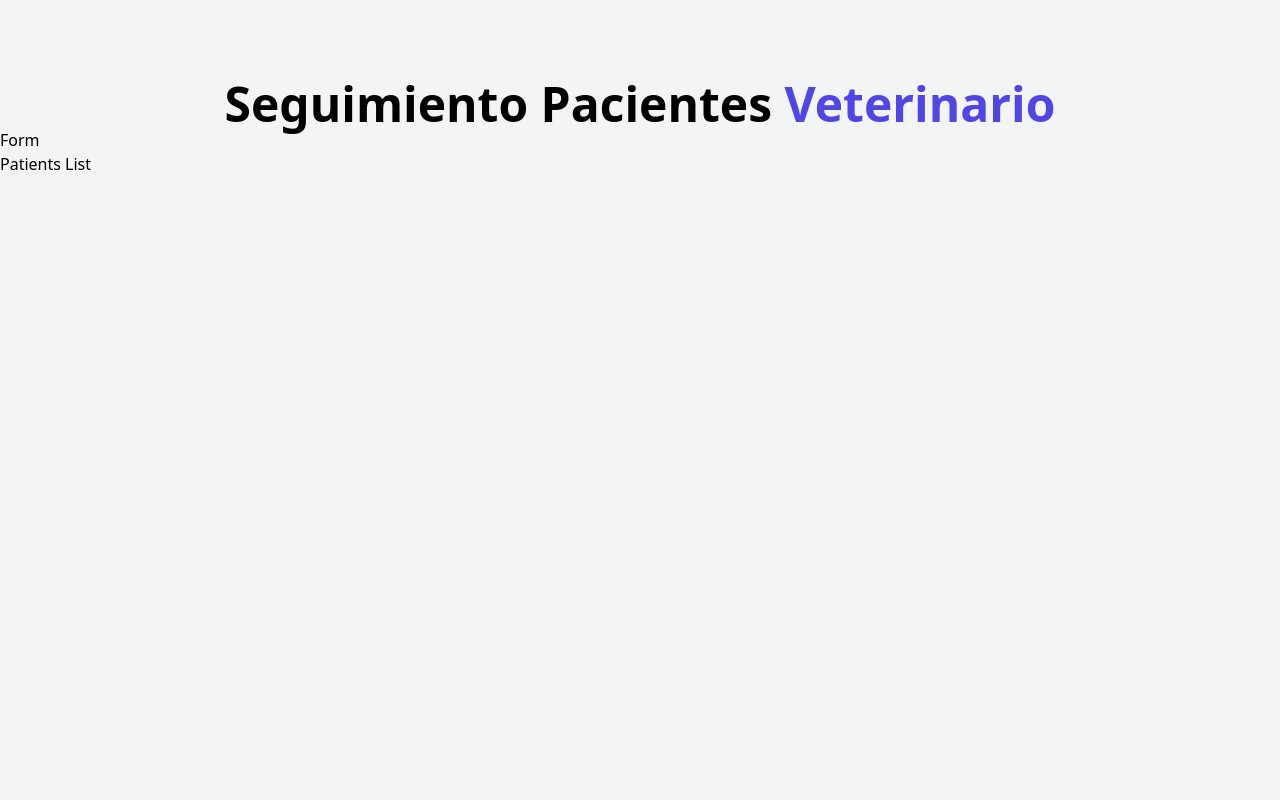
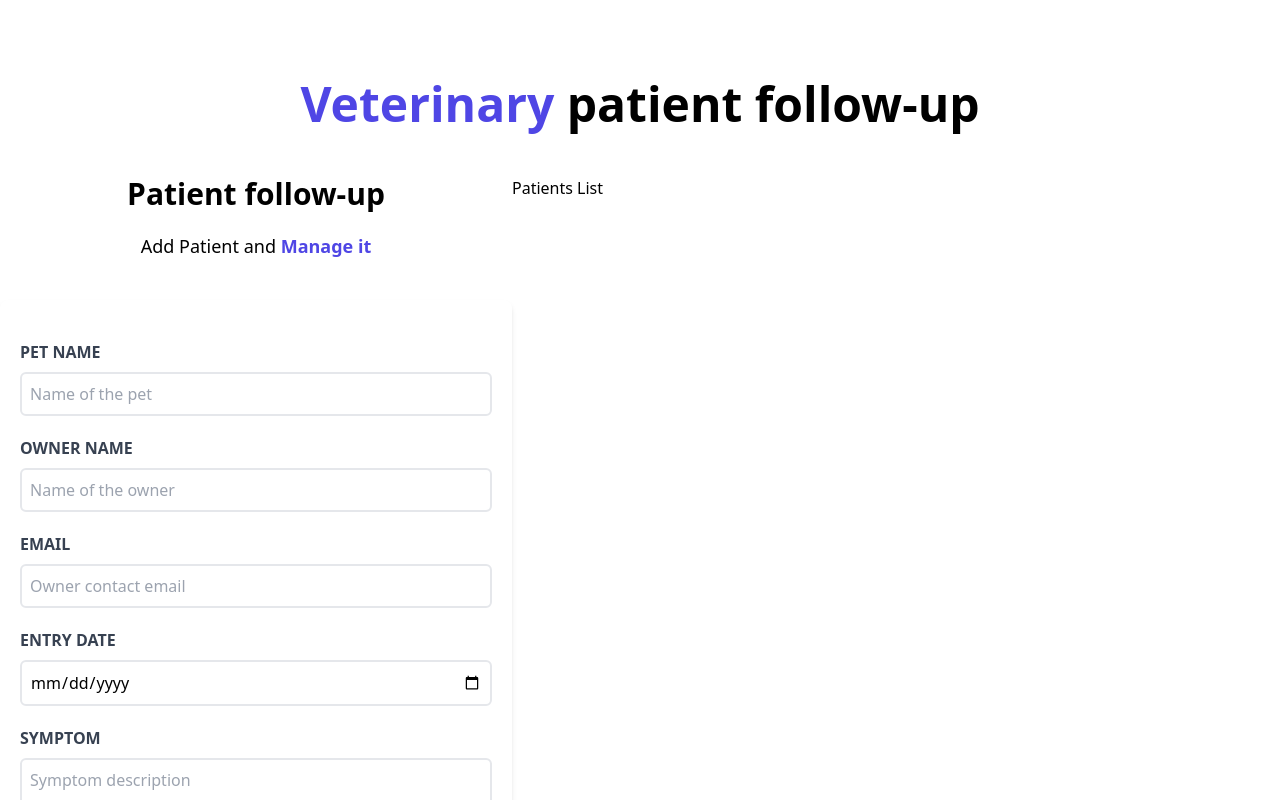
Before and after one commit to victorgallen73/citas-project, a React (Vite) app: page / in a window 1280 px wide. Shown: the top 800 px of the page. Built offline with nearby package versions, Linux system fonts and the light colour scheme.

Commit message:
Add patient form

```diff
--- a/index.html
+++ b/index.html
@@ -8,7 +8,7 @@
     <title>Citas React</title>
 </head>
 
-<body class="bg-gray-100 h-screen">
+<body className="bg-gray-100 h-screen">
     <div id="root"></div>
     <script type="module" src="/src/main.jsx"></script>
 </body>
--- a/src/App.jsx
+++ b/src/App.jsx
@@ -7,8 +7,10 @@ function App() {
   return (
     <div className="container mx-auto mt-20">
       <Header />
-      <Form />
-      <PatientsList />
+      <div className="mt-12 md:flex">
+        <Form />
+        <PatientsList />
+      </div>
     </div>
   )
 }
--- a/src/components/Form.jsx
+++ b/src/components/Form.jsx
@@ -1,9 +1,75 @@
 
 const Form = () => {
   return (
-    <>
-        <h2>Form</h2>
-    </>
+    <div className="md:w-1/2 lg:w-2/5">
+        <h2 className="font-black text-3xl text-center">Patient follow-up</h2>
+        <p className="text-lg mt-5 text-center mb-10">
+          Add Patient and {''}
+          <span className="text-indigo-600 font-bold">Manage it</span>
+        </p>
+
+        <form className="bg-white shadow-md rounded-lg py-10 px-5 mb-10">
+          <div className="mb-5">
+            <label htmlFor="pet" className="block text-gray-700 uppercase font-bold">
+              Pet name
+            </label>
+            <input
+              id="pet"
+              type="text"
+              placeholder="Name of the pet"
+              className="border-2 w-full p-2 mt-2 placeholder-gray-400 rounded-md"
+            />
+          </div>
+          <div className="mb-5">
+            <label htmlFor="owner" className="block text-gray-700 uppercase font-bold">
+              Owner name
+            </label>
+            <input
+              id="owner"
+              type="text"
+              placeholder="Name of the owner"
+              className="border-2 w-full p-2 mt-2 placeholder-gray-400 rounded-md"
+            />
+          </div>
+          <div className="mb-5">
+            <label htmlFor="email" className="block text-gray-700 uppercase font-bold">
+              Email
+            </label>
+            <input
+              id="email"
+              type="email"
+              placeholder="Owner contact email"
+              className="border-2 w-full p-2 mt-2 placeholder-gray-400 rounded-md"
+            />
+          </div>
+          <div className="mb-5">
+            <label htmlFor="entryDate" className="block text-gray-700 uppercase font-bold">
+              Entry date
+            </label>
+            <input
+              id="entryDate"
+              type="date"
+              className="border-2 w-full p-2 mt-2 placeholder-gray-400 rounded-md"
+            />
+          </div>
+          <div className="mb-5">
+            <label htmlFor="symptom" className="block text-gray-700 uppercase font-bold">
+              Symptom
+            </label>
+            <textarea
+            id="symptom"
+            placeholder="Symptom description"
+            className="border-2 w-full p-2 mt-2 placeholder-gray-400 rounded-md"
+            />
+          </div>
+
+          <input
+            type="submit"
+            className="bg-indigo-600 w-full p-3 text-white uppercase font-bold rounded-md hover:bg-indigo-700 cursor-pointer transition-all"
+            value="Add patient"
+          />
+        </form>
+    </div>
   )
 }
 
--- a/src/components/Header.jsx
+++ b/src/components/Header.jsx
@@ -1,8 +1,8 @@
 function Header() {
     return (
             <h1 className="font-black text-5xl text-center md:w-2/3 mx-auto">
-                Seguimiento Pacientes {''}
-                <span className="text-indigo-600">Veterinario</span>
+                <span className="text-indigo-600">Veterinary</span> {''}
+                patient follow-up
             </h1>
     )
 }
```
